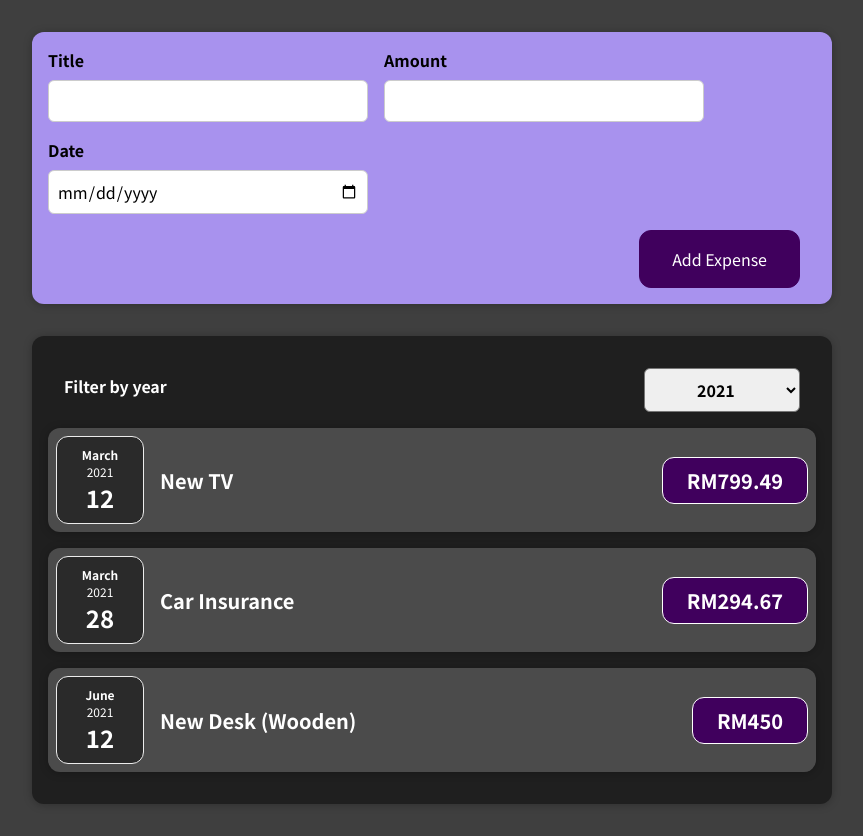
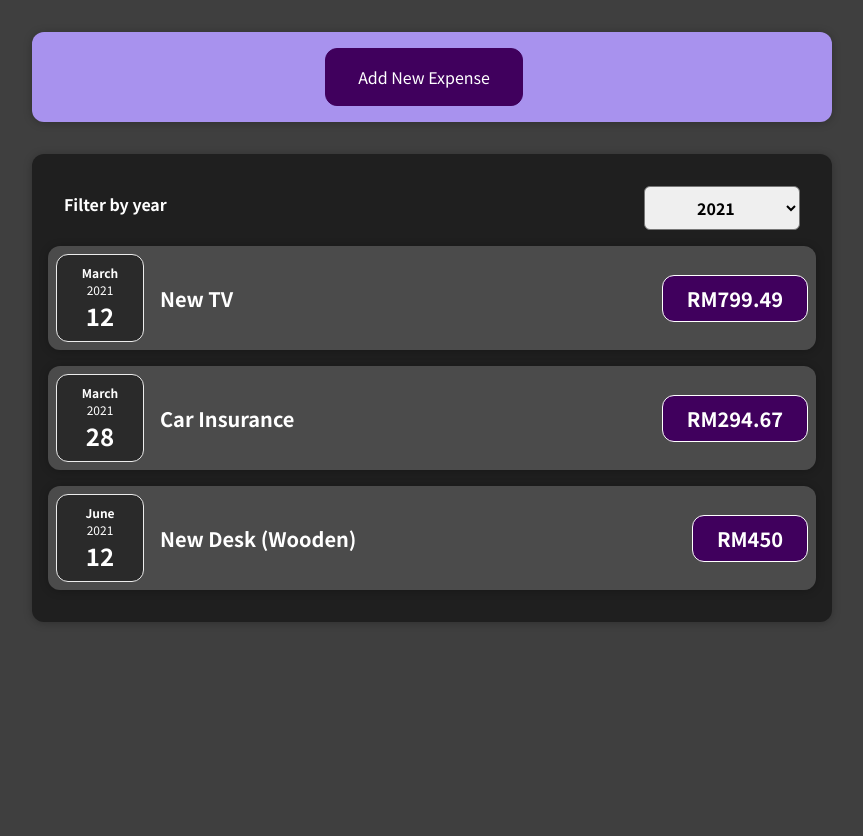
Before and after one commit to junwei-wong/expense-tracker, a React (Create React App) app: page / in a window 1280 px wide. Shown: the whole page, without its empty margins (208-1071 px from the left). After the commit the page ends 800 px from the top, so only its background shows below. Built offline with nearby package versions, Linux system fonts and the light colour scheme.

Commit message:
Added button to toggle expense form

```diff
--- a/src/components/NewExpense/ExpenseForm.js
+++ b/src/components/NewExpense/ExpenseForm.js
@@ -1,7 +1,7 @@
 import React, { useState } from "react";
 import "./ExpenseForm.css";
 
-const ExpenseForm = ({ onSaveExpenseData }) => {
+const ExpenseForm = ({ onSaveExpenseData, toggleForm }) => {
   const defaultFormValues = {
     title: "",
     amount: "",
@@ -64,6 +64,7 @@ const ExpenseForm = ({ onSaveExpenseData }) => {
         </div>
       </div>
       <div className="new-expense__actions">
+        <button type="button" onClick={toggleForm}>Cancel</button>
         <button type="submit">Add Expense</button>
       </div>
     </form>
--- a/src/components/NewExpense/NewExpense.js
+++ b/src/components/NewExpense/NewExpense.js
@@ -1,19 +1,25 @@
-import React from "react";
+import React, { useState } from "react";
 import ExpenseForm from "./ExpenseForm";
 import "./NewExpense.css";
 
 const NewExpense = ({ onAddExpense }) => {
+  const [formStatus, setFormStatus] = useState(false);
+  const toggleFormHandler = () => setFormStatus((prevStatus) => !prevStatus);
   const saveExpenseDataHandler = (enteredExpenseData) => {
     const expenseData = {
       ...enteredExpenseData,
       id: Math.random().toString(),
     };
     onAddExpense(expenseData);
+    toggleFormHandler();
   };
 
   return (
     <div className="new-expense">
-      <ExpenseForm onSaveExpenseData={saveExpenseDataHandler} />
+      {!formStatus && (
+        <button onClick={toggleFormHandler}>Add New Expense</button>
+      )}
+      {formStatus && <ExpenseForm onSaveExpenseData={saveExpenseDataHandler} toggleForm={toggleFormHandler}/>}
     </div>
   );
 };
```
